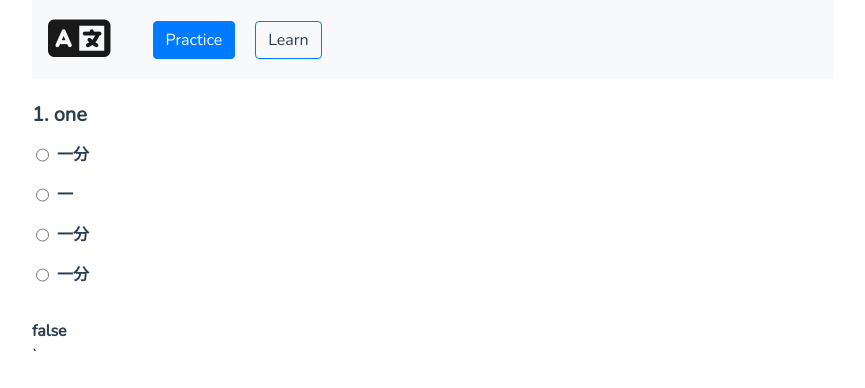
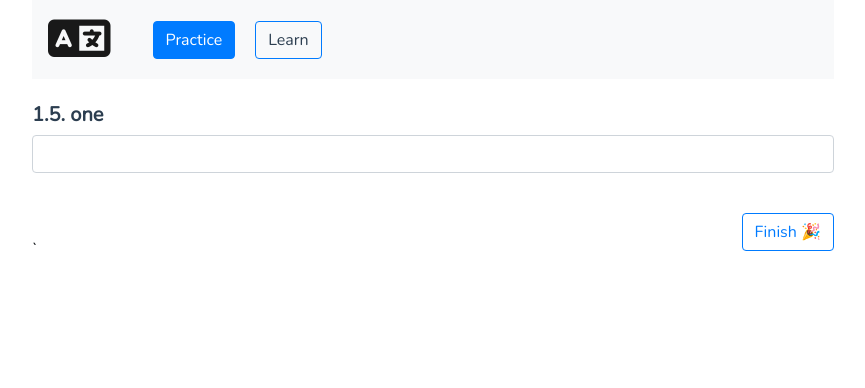
Before and after one commit to Tmpts21/kanjipractice, a Vue app: page /practice/1/start in a window 1280 px wide. Shown: the top 388 px of the page, without its empty margins (207-1072 px from the left). Built offline with nearby package versions, Linux system fonts and the light colour scheme.

Commit message:
add matching type question

```diff
--- a/src/components/Practice/Start.vue
+++ b/src/components/Practice/Start.vue
@@ -1,6 +1,8 @@
 <template>
     <br>
-    <div v-for="(question , index ) in questions" :key="index">
+    <div v-if="!showScore">
+
+    <div v-for="(question , index ) in questions.slice( 0 , this.questions.length / 2 )" :key="index">
           <h5 class="font-weight-bold">
            <span>{{ index + 1 }}</span>. {{question.question }}
           </h5>
@@ -10,15 +12,31 @@
               <label for="one" class="ml-2 mt-2">{{ choice }}</label>
           </div>
           <br>
+      </div>
 
+    <div v-for="(question , index ) in questions.slice(this.questions.length / 2 , this.questions.length )" :key="index">
+          <h5 class="font-weight-bold">
+           <span>{{ index + 1 + this.questions.length / 2 }}</span>. {{question.question }}
+          </h5>
+          <div class="form-group">
+            <input type="text" class="form-control" id="answer" v-model="question.chosed">
+          </div>
+
+          <br>
       </div>
-        {{ this.showScore }}
+
+    </div>
+      <button class="btn btn-outline-primary float-right"  v-if="!showScore" @click="finish">
+        Finish 🎉
+      </button>
+      <br>
         <div v-if="showScore">
           <ScoreComponent :score="this.score" :noOfItems="this.questions.length"></ScoreComponent>
         </div>
   </template>
 
   <script>
+  /* eslint-disable vue/no-unused-components */
   import data from "../../Data/Kanji.json"
   import Question from "../../models/Question.js"
   import ScoreComponent from "../Score/Index.vue"
@@ -35,13 +53,14 @@
         chapters : this.$route.params.chapter,
         questions : [],
         showScore : false ,
+        score : 0
       }
     },
     mounted() {
-        this.generateQuestions();
+        this.generateMultipleChoiceQuestions();
     },
     methods : {
-      generateQuestions() {
+      generateMultipleChoiceQuestions() {
         // get all kanjis based on chapter
         let kanjis = []
 
@@ -101,9 +120,21 @@
         }
       },
 
+
       onChangeRadio(event , index) {
-        this.isAllquestionsAnswered()
         return this.questions[index].chosed = event.target.value
+      },
+
+      finish() {
+        let score = 0
+        for(let i = 0 ; i < this.questions.length ; i++ ) {
+          if(this.questions[i].chosed === this.questions[i].answer) {
+            score+=1
+          }
+        }
+        this.showScore = true
+        this.score = score
+        return score
       },
 
       shuffle(data) {
@@ -116,19 +147,6 @@
         return shuffled
 
       },
-      isAllquestionsAnswered() {
-        let counter = 0
-        for(let i = 0 ; i < this.questions.length ; i++ ) {
-          if(this.questions[i].chosed !== ""){
-           counter+=1
-           }
-        }
-        console.log(counter , this.questions.length)
-        if(counter == this.questionsLength ){
-          console.log('hit')
-          this.showScore = true
-         }
-      }
     }
   }
   </script>
```
